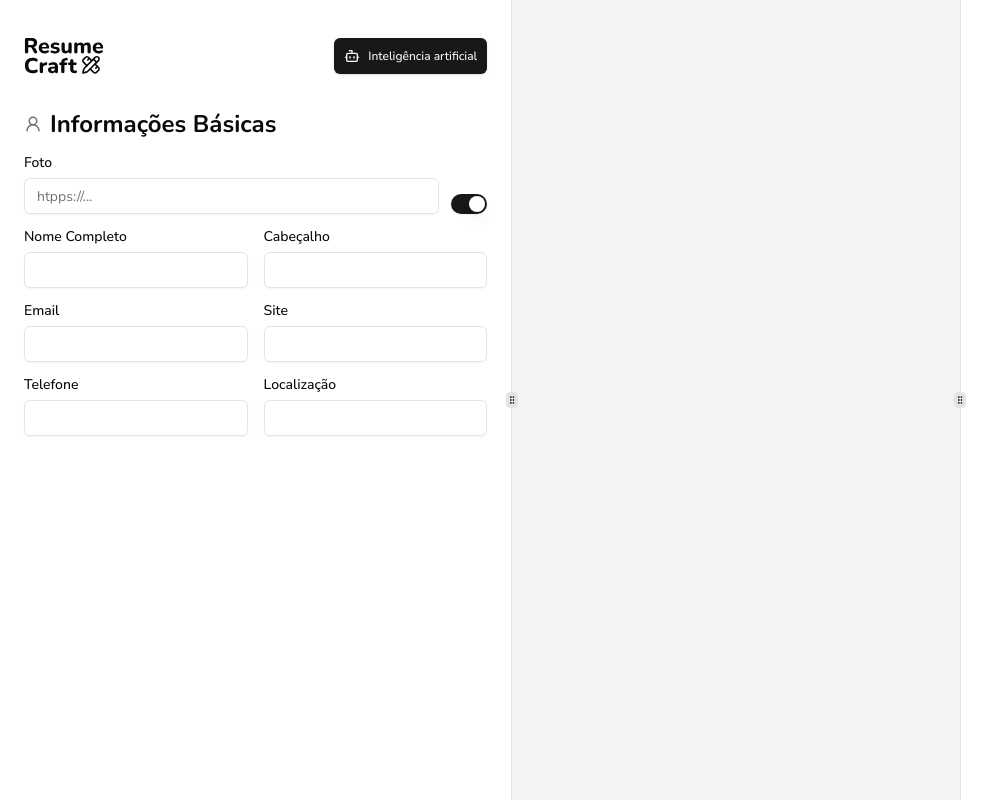
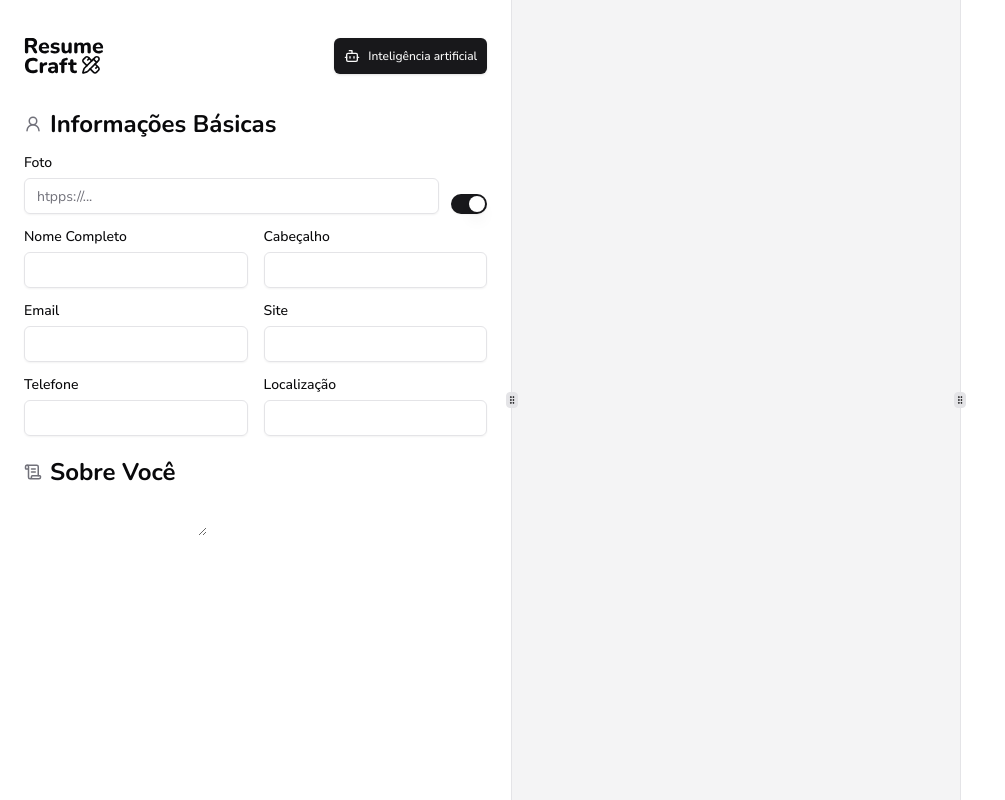
Before and after one commit to GabrieleFerreira/Resume-craft, a Next.js app in the folder resume-craft/: page /dashboard/teste in a window 1280 px wide. Shown: the whole page, without its empty margins (0-1005 px from the left). Built offline with nearby package versions, Linux system fonts and the light colour scheme.

Commit message:
instalação da lib tiptap

```diff
--- a/resume-craft/package.json
+++ b/resume-craft/package.json
@@ -16,6 +16,9 @@
     "@radix-ui/react-separator": "^1.1.1",
     "@radix-ui/react-slot": "^1.1.1",
     "@radix-ui/react-switch": "^1.1.2",
+    "@tiptap/pm": "^2.11.3",
+    "@tiptap/react": "^2.11.3",
+    "@tiptap/starter-kit": "^2.11.3",
     "class-variance-authority": "^0.7.1",
     "clsx": "^2.1.1",
     "lucide-react": "^0.469.0",
--- a/resume-craft/src/components/pages/dashboard/resume/infoSidebar/index.tsx
+++ b/resume-craft/src/components/pages/dashboard/resume/infoSidebar/index.tsx
@@ -4,6 +4,7 @@ import { Separator } from "@radix-ui/react-dropdown-menu";
 import Link from "next/link";
 import { AiGeneratorDropdown } from "./AiGeneratorDropDown";
 import { BasicInfoSection } from "./sections/BasicInfo";
+import { SummarySection } from "./sections/summary";
 export const InfoSidebar = () => (
   <aside className="w-full h-full p-6 overflow-y-auto">
     <div className="w-full flex items-center justify-between">
@@ -14,5 +15,7 @@ export const InfoSidebar = () => (
     </div>
     <Separator className="my-5" />
     <BasicInfoSection />
+    <Separator className="my-5" />
+    <SummarySection />
   </aside>
 );
--- /dev/null
+++ b/resume-craft/src/components/pages/dashboard/resume/infoSidebar/sections/Summary.tsx
@@ -0,0 +1,17 @@
+import { ScrollText } from "lucide-react";
+import { Controller, useFormContext } from "react-hook-form";
+import { SectionTitle } from "../SectionTitle";
+
+export const SummarySection = () => {
+  const { control } = useFormContext();
+  return (
+    <div>
+      <SectionTitle title="Sobre Você" icon={ScrollText} />
+      <Controller
+        control={control}
+        name="content.summary"
+        render={({ field }) => <textarea {...field} />}
+      />
+    </div>
+  );
+};
--- /dev/null
+++ b/resume-craft/src/components/ui/editor/index.tsx
@@ -0,0 +1,9 @@
+type EditorProps = {
+  value: string;
+  onChange?: (value: string) => void;
+  className?: string;
+};
+
+export const Editor = ({ value, className, onChange }: EditorProps) => {
+  return <div></div>;
+};
```
Also changed, not shown: 1 other file (tests, documents, lock files or other folders).
